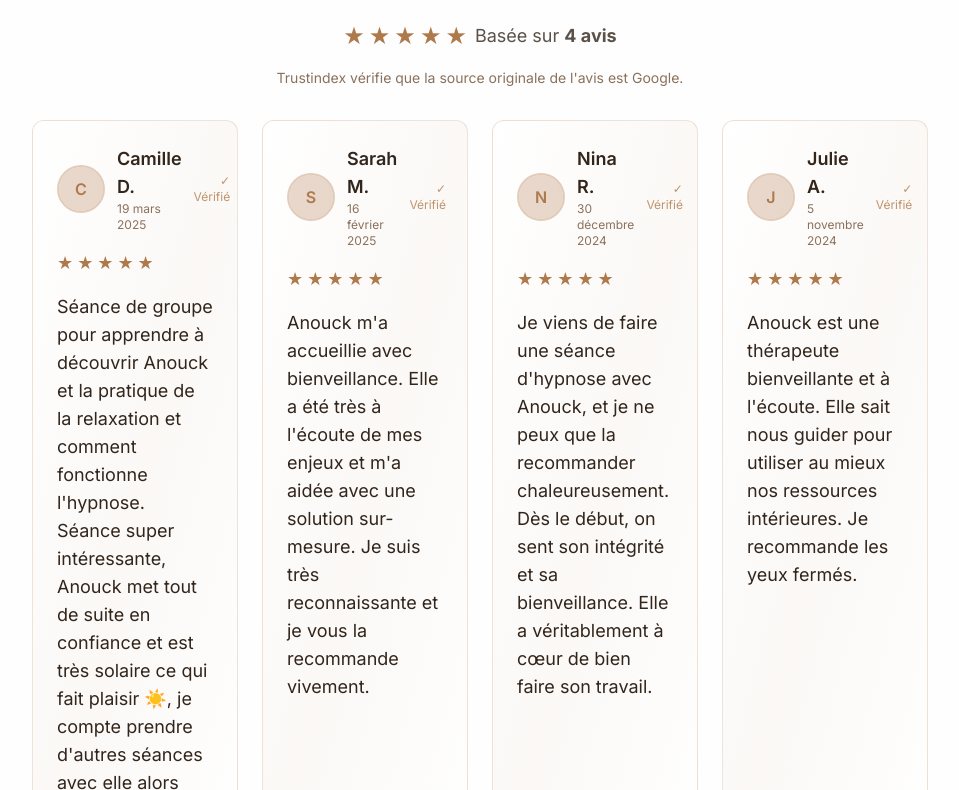
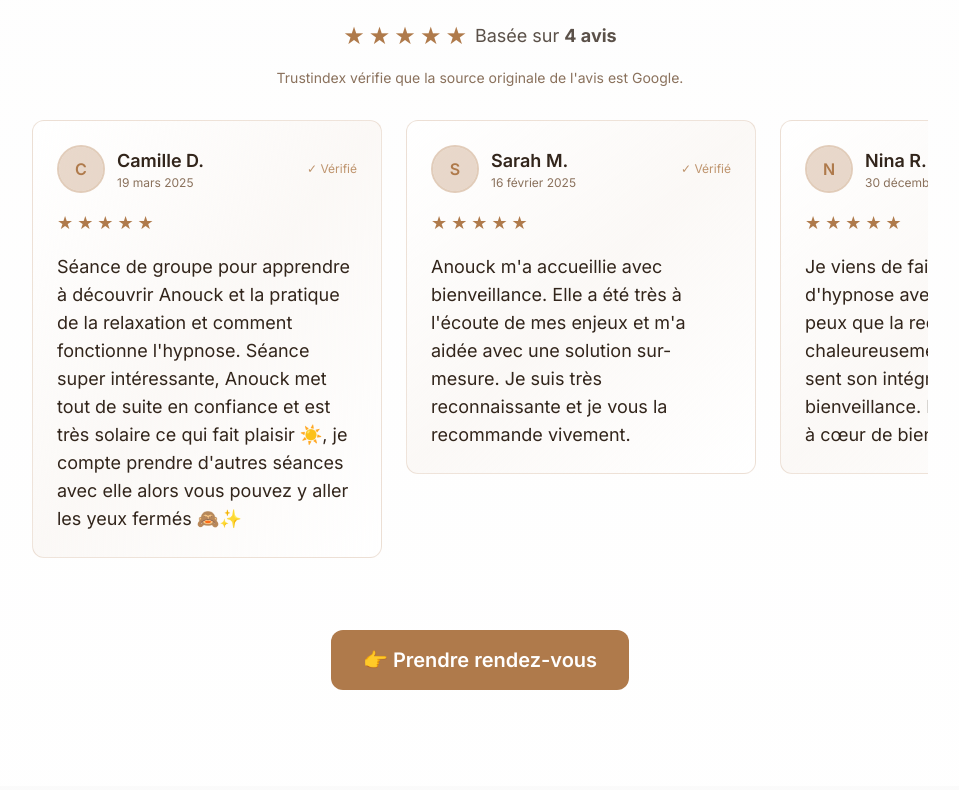
Before and after one commit to ilanamar26-code/anoucksite, a Next.js app: page / in a window 1280 px wide. Shown: the part 2390-3180 px from the top of the page, without its empty margins (160-1119 px from the left). Built offline with nearby package versions, Linux system fonts and the light colour scheme.

Commit message:
Afficher témoignages en ligne horizontale au lieu de colonnes

```diff
--- a/components/GoogleTestimonials.tsx
+++ b/components/GoogleTestimonials.tsx
@@ -69,8 +69,8 @@ export function GoogleTestimonials() {
         </p>
       </motion.div>
 
-      {/* Grid de témoignages - 4 en ligne */}
-      <div className="grid grid-cols-1 sm:grid-cols-2 md:grid-cols-4 gap-6">
+      {/* Grid de témoignages - 4 en ligne horizontale */}
+      <div className="flex flex-row gap-6 overflow-x-auto pb-4">
         {testimonials.map((testimonial, idx) => (
           <motion.div
             key={idx}
@@ -79,7 +79,7 @@ export function GoogleTestimonials() {
             viewport={{ once: true }}
             transition={{ delay: idx * 0.1, duration: 0.5 }}
           >
-            <Card className="h-full border-primary/20 bg-gradient-to-br from-white/95 via-primary/5 to-white/90 backdrop-blur-sm shadow-soft hover:shadow-glow hover:scale-[1.02] transition-all duration-300">
+            <Card className="flex-shrink-0 w-[300px] md:w-[350px] border-primary/20 bg-gradient-to-br from-white/95 via-primary/5 to-white/90 backdrop-blur-sm shadow-soft hover:shadow-glow hover:scale-[1.02] transition-all duration-300">
               <CardContent className="p-6 space-y-4">
                 <div className="flex items-center justify-between gap-3">
                   <div className="flex items-center gap-3">
```
